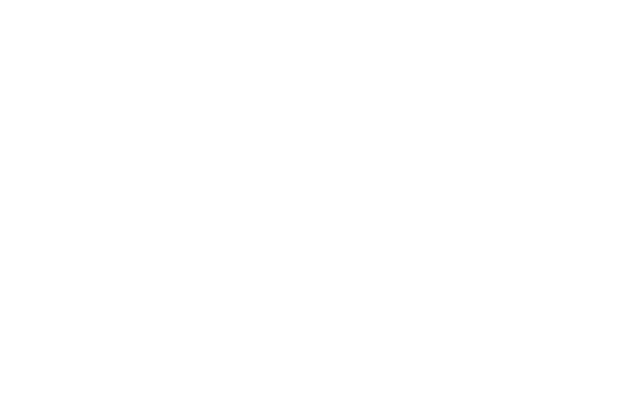
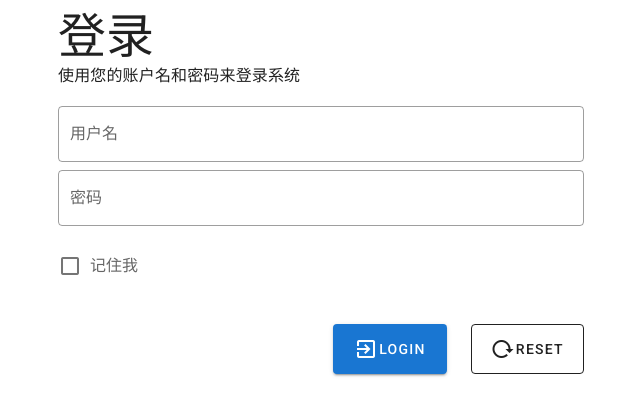
Before and after one commit to euphonium1998/eupho-study, a Vue app in the folder src/demo-web/: page /login in a window 1280 px wide. Shown: the top 416 px of the page, without its empty margins (319-959 px from the left). Built offline with nearby package versions, Linux system fonts and the light colour scheme.

Commit message:
增加登录页面，拦截器，全局信息条
Signed-off-by: coiggahou <1096119575@qq.com>

```diff
--- a/src/demo-web/src/App.vue
+++ b/src/demo-web/src/App.vue
@@ -2,17 +2,23 @@
   <v-app>
     <v-main>
       <router-view/>
+      <Msgbar style="height: 0"></Msgbar>
     </v-main>
   </v-app>
 </template>
 
 <script>
+import Msgbar from '@/components/_partial/Msgbar.vue'
 
 export default {
   name: 'App',
+  components: {
+    Msgbar
+  },
 
   data: () => ({
     //
   }),
+
 };
 </script>
--- /dev/null
+++ b/src/demo-web/src/api/alert/custom-alert.js
@@ -0,0 +1,8 @@
+import store from '../../store'
+
+export default function customAlert(alertMsg, msgbarColor) {
+    store.dispatch('msgbar/openSnackbar', {
+        'msg': alertMsg,
+        'color': msgbarColor
+    })
+}
--- /dev/null
+++ b/src/demo-web/src/api/auth/authentication.js
@@ -0,0 +1,21 @@
+import request from "../../utils/request";
+
+export default {
+    login(usernameOrEmailOrPhone, password, rememberMe) {
+        return request({
+            url: '/demo/api/auth/login',
+            method: 'post',
+            data: {
+                usernameOrEmailOrPhone,
+                password,
+                rememberMe
+            }
+        })
+    },
+    logout() {
+        return request({
+            url: '/demo/api/auth/logout',
+            method: 'post'
+        })
+    }
+}
--- a/src/demo-web/src/components/Home.vue
+++ b/src/demo-web/src/components/Home.vue
@@ -46,6 +46,19 @@
       <v-app-bar-nav-icon @click="drawer = !drawer"></v-app-bar-nav-icon>
 
       <v-toolbar-title>Application</v-toolbar-title>
+      <v-spacer></v-spacer>
+      <v-btn outlined
+             color="blue-grey"
+             @click="userLogout"
+      >
+        <v-icon>mdi-logout-variant</v-icon>Logout
+      </v-btn>
+      <v-btn outlined
+             color="blue-grey"
+             @click="test"
+      >
+        Test
+      </v-btn>
     </v-app-bar>
 
 
@@ -60,6 +73,10 @@
 </template>
 
 <script>
+import request from "../utils/request";
+import authentication from "../api/auth/authentication";
+import customAlert from "../api/alert/custom-alert";
+
 export default {
   name: 'Home',
   data: () => ({
@@ -82,6 +99,29 @@
       } else {
         this.$router.push('/home/task' + index.toString())
       }
+    },
+
+    jumpToLogin() {
+      this.$router.replace({ path: '/login' });
+    },
+
+    userLogout() {
+      authentication.logout().then(() => {
+        this.$router.replace({
+          path: '/login'
+        })
+      })
+    },
+
+    //用于测试接口权限认证
+    test() {
+      request({
+        url: '/demo/test',
+        method: 'get',
+      }).then(resp => {
+        console.log(resp);
+        customAlert(resp.data.message);
+      })
     }
   }
 }
--- /dev/null
+++ b/src/demo-web/src/components/Login.vue
@@ -0,0 +1,173 @@
+<template>
+  <div>
+    <v-form v-model="valid" ref="customerForm" lazy-validation>
+      <v-container id="customerFormContainer">
+
+
+
+        <h1 class="text-h3">登录</h1>
+        <p class="text-subtitle-1">使用您的账户名和密码来登录系统</p>
+
+<!--        <v-row>-->
+<!--          <v-col>-->
+<!--            <v-alert-->
+<!--                :value="isAlertSeen"-->
+<!--                color="success"-->
+<!--                dark-->
+<!--                border="top"-->
+<!--                icon="mdi-check-bold"-->
+<!--                transition="scale-transition"-->
+<!--                dismissible-->
+<!--            >-->
+<!--              {{ alertMessage }}-->
+<!--            </v-alert>-->
+<!--          </v-col>-->
+<!--        </v-row>-->
+
+        <v-row dense>
+          <v-col>
+            <v-text-field
+                v-model="user.usernameOrEmailOrPhone"
+                :rules="rules.basicRules"
+                label="用户名"
+                hide-details="auto"
+                required
+                outlined
+            ></v-text-field>
+          </v-col>
+        </v-row>
+
+        <v-row dense>
+          <v-col>
+            <v-text-field
+                v-model="user.password"
+                :rules="rules.basicRules"
+                label="密码"
+                hide-details="auto"
+                type="password"
+                required
+                outlined
+            ></v-text-field>
+          </v-col>
+        </v-row>
+
+        <v-row dense>
+          <v-col>
+            <v-checkbox
+                v-model="user.rememberMe"
+                label="记住我"
+            ></v-checkbox>
+          </v-col>
+        </v-row>
+
+        <v-row justify-md="end">
+          <v-col cols="12" md="3">
+            <v-btn block color="primary" height="50px" @click="submit">
+              <v-icon>mdi-login-variant</v-icon> Login
+            </v-btn>
+          </v-col>
+          <v-col cols="12" md="3">
+            <v-btn block
+                   outlined
+                   height="50px"
+                   @click="resetForm"
+            >
+              <v-icon>mdi-reload</v-icon> Reset
+            </v-btn>
+          </v-col>
+        </v-row>
+
+
+
+        <v-dialog
+            v-model="alertDialog"
+            width="500"
+        >
+          <v-card>
+            <v-card-title
+                class="headline grey lighten-2"
+            >
+              Message
+            </v-card-title>
+
+            <v-card-text>
+              <v-container>
+                <p class="text-body-1">{{ alertMessage }}</p>
+              </v-container>
+
+            </v-card-text>
+
+            <v-divider></v-divider>
+
+            <v-card-actions>
+              <v-spacer></v-spacer>
+              <v-btn
+                  color="primary"
+                  text
+                  @click="alertDialog = false"
+              >
+                Got it
+              </v-btn>
+            </v-card-actions>
+          </v-card>
+        </v-dialog>
+
+
+      </v-container>
+    </v-form>
+  </div>
+</template>
+
+<script>
+import customAlert from "../api/alert/custom-alert";
+import authentication from "../api/auth/authentication";
+
+export default {
+  name: "Login",
+  components: {
+  },
+  data: () => ({
+    valid: false,
+    user: {
+      usernameOrEmailOrPhone: '',
+      password: '',
+      rememberMe: false,
+    },
+    rules: {
+      basicRules: [
+        v => !!v || 'Required'
+      ],
+    },
+    isAlertSeen: false,
+    alertMessage: '',
+    alertDialog: false
+  }),
+  methods: {
+    submit() {
+      if(this.$refs.customerForm.validate()) {
+        authentication.login(this.user.usernameOrEmailOrPhone, this.user.password, false).then(resp => {
+          if (resp.data.code === 200) {
+            localStorage.setItem('token', resp.data.data.token);
+            this.$router.replace({
+              path: '/'
+            })
+          } else {
+            customAlert(resp.data.message, 'warning');
+          }
+        })
+
+      }
+    },
+    resetForm() {
+      this.$refs.customerForm.reset();
+      this.isAlertSeen = false;
+    }
+  }
+}
+</script>
+
+<style scoped>
+#customerFormContainer {
+  max-width: 550px;
+}
+</style>
--- /dev/null
+++ b/src/demo-web/src/components/_partial/Msgbar.vue
@@ -0,0 +1,57 @@
+<template>
+  <div>
+    <v-snackbar top
+                dark
+                v-model="visible"
+                :color="color"
+    >
+
+<!--        <v-icon>mdi-alert-circle</v-icon>-->
+
+        {{ msg }}
+
+        <template v-slot:action="{ attrs }">
+          <v-btn
+              v-if="showClose"
+              text
+              @click="close"
+              v-bind="attrs"
+              icon
+          >
+            <v-icon>mdi-close</v-icon>
+          </v-btn>
+        </template>
+
+
+
+    </v-snackbar>
+  </div>
+</template>
+
+<script>
+export default {
+  computed: {
+    visible() {
+      return this.$store.state.msgbar.visible;
+    },
+    showClose() {
+      return this.$store.state.msgbar.showClose;
+    },
+    color() {
+      return this.$store.state.msgbar.color;
+    },
+    msg() {
+      return this.$store.state.msgbar.msg;
+    }
+  },
+  methods: {
+    close() {
+      this.$store.commit('msgbar/CLOSE_SNACKBAR')
+    }
+  }
+}
+</script>
+
+<style scoped>
+
+</style>
--- a/src/demo-web/src/router/index.js
+++ b/src/demo-web/src/router/index.js
@@ -1,6 +1,7 @@
 import Vue from 'vue'
 import VueRouter from 'vue-router'
 import Home from '../components/Home.vue'
+import Login from '../components/Login.vue'
 
 const originalPush = VueRouter.prototype.push
 
@@ -14,6 +15,10 @@
   {
     path: '/',
     redirect: '/home',
+  },
+  {
+    path: '/login',
+    component: Login
   },
   {
     path: '/home',
@@ -63,6 +68,7 @@
           main: () => import('../components/Task6'),
         },
       },
+
     ]
   },
 
--- a/src/demo-web/src/store/index.js
+++ b/src/demo-web/src/store/index.js
@@ -1,15 +1,18 @@
 import Vue from 'vue'
 import Vuex from 'vuex'
+import msgbar from "./modules/msgbar";
 
 Vue.use(Vuex)
 
 export default new Vuex.Store({
   state: {
+
   },
   mutations: {
   },
   actions: {
   },
   modules: {
+    msgbar
   }
 })
--- /dev/null
+++ b/src/demo-web/src/store/modules/msgbar.js
@@ -0,0 +1,38 @@
+const msgbar = {
+    namespaced: true,
+    state: {
+        msg: '',
+        visible: false,
+        showClose: true,
+        timeout: 2000, // Snackbar 弹出后的自动消失计时
+        color: ''
+    },
+    mutations: {
+        OPEN_SNACKBAR(state, options) {
+            state.visible = true;
+            state.msg = options.msg;
+            state.color = options.color;
+        },
+        CLOSE_SNACKBAR(state) {
+            state.visible = false;
+        }
+    },
+    actions: {
+        openSnackbar(context, options) {
+            let timeout = context.state.timeout;
+
+            context.commit('OPEN_SNACKBAR', {
+                msg: options.msg,
+                color: options.color
+            });
+
+            setTimeout(() => {
+                context.commit('CLOSE_SNACKBAR')
+            },timeout);
+
+        }
+    }
+
+}
+
+export default msgbar;
--- a/src/demo-web/src/utils/request.js
+++ b/src/demo-web/src/utils/request.js
@@ -2,7 +2,8 @@
 import { Notification } from 'element-ui';
 
 const service = axios.create({
-  baseURL: 'http://47.97.202.211:16666', // url = base url + request url
+  baseURL: 'http://localhost:16666',
+  /*baseURL: 'http://47.97.202.211:16666,'*/ // url = base url + request url
   // withCredentials: true, // send cookies when cross-domain requests
   timeout: 5000 // request timeout
 })
@@ -10,12 +11,14 @@
 // request interceptor
 service.interceptors.request.use(
 
-  config => {
-    return config
+    config => {
+    if (localStorage.token) {
+      config.headers.authorization = 'Bearer ' + localStorage.token;
+    }
+    return config;
   },
 
   error => {
-    // do something with request error
     console.log(error) // for debug
     console.log('err');
     return Promise.reject(error)
@@ -35,8 +38,10 @@
    * You can also judge the status by HTTP Status Code
    */
   response => {
-    return response
+
+    return response;
   },
+
   error => {
     console.log('err' + error) // for debug
     Notification({
```
Also changed, not shown: 1 other file (tests, documents, lock files or other folders).
